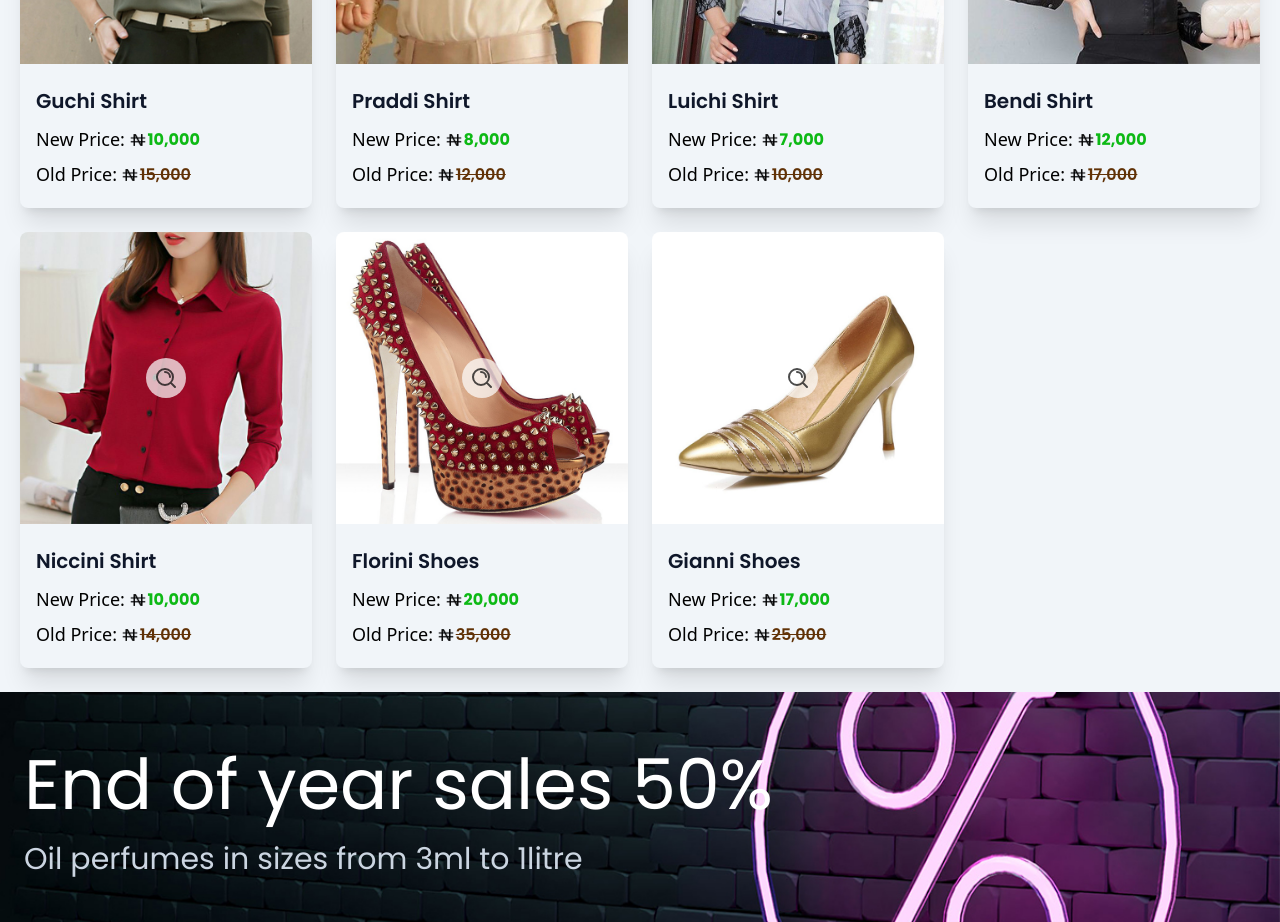
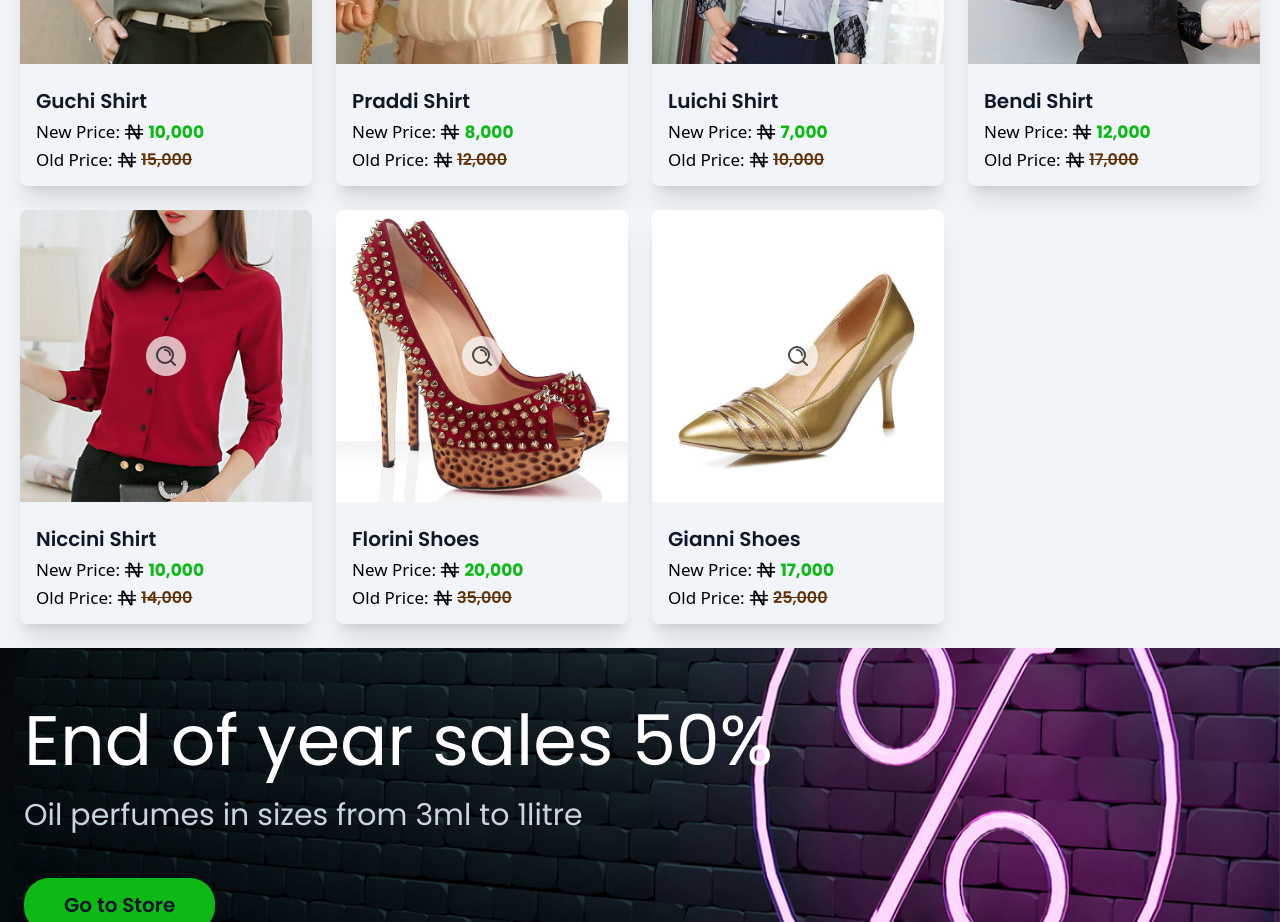
Before and after one commit to Kennius7/Judyhub-Ecomm-new, a React (Vite) app: page / in a window 1280 px wide. Shown: the part 960-1882 px from the top of the page. Built offline with nearby package versions, Linux system fonts and the light colour scheme.

Commit message:
product category ui - 01

```diff
--- a/src/components/ProductItem.jsx
+++ b/src/components/ProductItem.jsx
@@ -33,17 +33,22 @@ const ProductItem = ({ item: { id, name, image, newPrice, oldPrice } }) => {
                     {name}
                 </div>
                 <div className="flex flex-col justify-center items-start">
-                    <div className="flexCenter py-1">
-                        <div className="text-[18px] font-sans">New Price:&nbsp;</div>
-                        <img src={NairaSign} alt="N" className="w-4 h-4 mr-[2px]" />
-                        <div className="text-[16px] text-primaryGreen font-bold font-poppins">
+                    <div className="flexCenter mb-2">
+                        <div className="text-[17px] font-sans leading-[10px]">
+                            New Price:&nbsp;
+                        </div>
+                        <img src={NairaSign} alt="N" className="w-5 h-5" />
+                        <div className="text-[17px] text-primaryGreen font-bold font-poppins leading-[10px] ml-1">
                             {newPrice}
                         </div>
                     </div>
-                    <div className="flexCenter py-1">
-                        <div className="text-[18px] font-sans">Old Price:&nbsp;</div>
-                        <img src={NairaSign} alt="N" className="w-4 h-4 mr-[2px]" />
-                        <div className="text-[16px] line-through text-secondaryBrown font-semibold font-poppins">
+                    <div className="flexCenter">
+                        <div className="text-[17px] font-sans leading-[10px]">
+                            Old Price:&nbsp;
+                        </div>
+                        <img src={NairaSign} alt="N" className="w-5 h-5" />
+                        <div className="text-[16px] line-through text-secondaryBrown font-semibold
+                            font-poppins leading-[10px] ml-1">
                             {oldPrice}
                         </div>
                     </div>
--- a/src/index.css
+++ b/src/index.css
@@ -118,6 +118,10 @@
     @apply flex flex-row justify-center items-center;
   }
 
+  .flexCenterFlat {
+    @apply flex flex-row justify-center items-end;
+  }
+
 }
 
 
```
